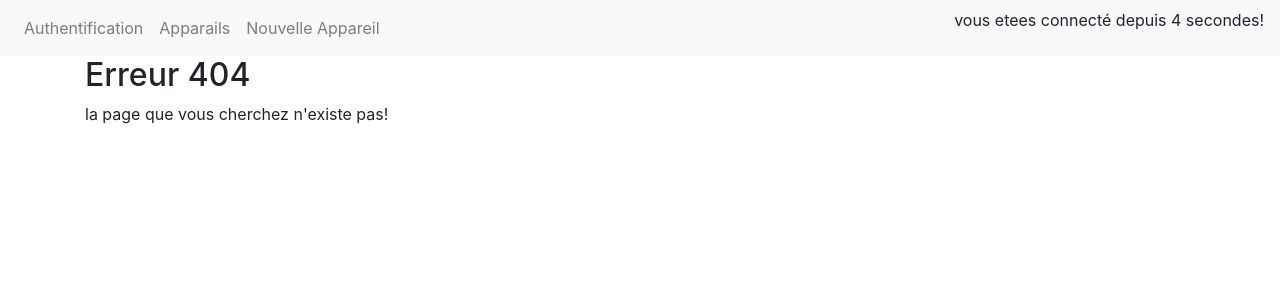
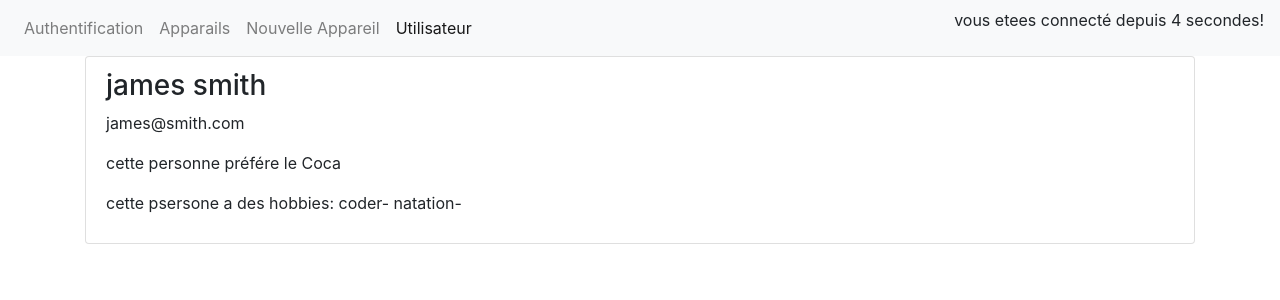
Before and after one commit to yassine0803/first-app-ng, an Angular app: page /users in a window 1280 px wide. Before the commit this address led to /not-found. Shown: the top 300 px of the page. Built offline with nearby package versions, Linux system fonts and the light colour scheme.

Commit message:
new user created

```diff
--- a/src/app/app.component.html
+++ b/src/app/app.component.html
@@ -4,6 +4,7 @@
       <a routerLinkActive="active" class="nav-item nav-link" routerLink="auth">Authentification</a>
       <a routerLinkActive="active" class="nav-item nav-link" routerLink="appareils">Apparails</a>
       <a routerLinkActive="active" class="nav-item nav-link" routerLink="edit">Nouvelle Appareil</a>
+      <a routerLinkActive="active" class="nav-item nav-link" routerLink="users">Utilisateur</a>
     </div>
   </div>
   <div class="navbar-right">
--- a/src/app/app.module.ts
+++ b/src/app/app.module.ts
@@ -16,12 +16,14 @@ import { FourOhFourComponent } from './four-oh-four/four-oh-four.component';
 import { AuthGuard } from './services/auth-guard.service';
 import { EditAppareilComponent } from './edit-appareil/edit-appareil.component';
 import { UserListComponent } from './user-list/user-list.component';
+import { UserService } from './services/user.service';
 
 const appRoutes: Routes = [
   {path: 'appareils', canActivate: [AuthGuard], component: AppareilViewComponent},
   {path: 'appareils/:id', canActivate: [AuthGuard], component: SingleAppareilComponent},
   {path: 'edit', canActivate: [AuthGuard], component: EditAppareilComponent},
   {path: 'auth', component: AuthComponent},
+  {path: 'users', component: UserListComponent},
   {path: '', component: AppareilViewComponent},
   {path:'not-found', component: FourOhFourComponent},
   {path:'**', redirectTo: '/not-found'}
@@ -47,7 +49,8 @@ const appRoutes: Routes = [
   providers: [
     AppareilService,
     AuthService,
-    AuthGuard
+    AuthGuard,
+    UserService
   ],
   bootstrap: [AppComponent]
 })
--- a/src/app/services/user.service.ts
+++ b/src/app/services/user.service.ts
@@ -2,7 +2,15 @@ import { User } from '../models/user.model';
 import { Subject } from 'rxjs/Subject';
 
 export class UserService{
-    private users: User[] = [];
+    private users: User[] = [
+        {
+            firstName: 'james',
+            lastName: 'smith',
+            email: 'james@smith.com',
+            drinkPreference: 'Coca',
+            hobbies: ['coder','natation']
+        }
+    ];
     userSubject = new Subject<User[]>();
 
     emitUsers(){
--- a/src/app/user-list/user-list.component.html
+++ b/src/app/user-list/user-list.component.html
@@ -1 +1,13 @@
-<p>user-list works!</p>
+<ul class="list-group">
+    <li class="list-group-item" *ngFor="let user of users">
+        <h3>{{ user.firstName }} {{user.lastName }}</h3>
+        <p> {{ user.email }} </p>
+        <p>cette personne préfére le {{ user.drinkPreference }}</p>
+        <p *ngIf="user.hobbies && user.hobbies.length > 0">
+            cette psersone a des hobbies:
+            <span *ngFor="let hobby of user.hobbies">
+                {{ hobby }}-
+            </span>
+        </p>
+    </li>
+</ul>
--- a/src/app/user-list/user-list.component.ts
+++ b/src/app/user-list/user-list.component.ts
@@ -1,15 +1,30 @@
-import { Component, OnInit } from '@angular/core';
+import { Component, OnInit, OnDestroy } from '@angular/core';
+import { User } from '../models/user.model';
+import { Subscription } from 'rxjs/Subscription';
+import { UserService } from '../services/user.service';
 
 @Component({
   selector: 'app-user-list',
   templateUrl: './user-list.component.html',
   styleUrls: ['./user-list.component.scss']
 })
-export class UserListComponent implements OnInit {
+export class UserListComponent implements OnInit, OnDestroy {
 
-  constructor() { }
+  users: User[];
+  userSubscription: Subscription;
+
+  constructor(private userService: UserService) { }
 
   ngOnInit(): void {
+    this.userSubscription = this.userService.userSubject.subscribe(
+      (users: User[]) =>{
+        this.users = users;
+      }
+    );
+    this.userService.emitUsers();
+  }
+  ngOnDestroy(){
+    this.userSubscription.unsubscribe();
   }
 
 }
```
